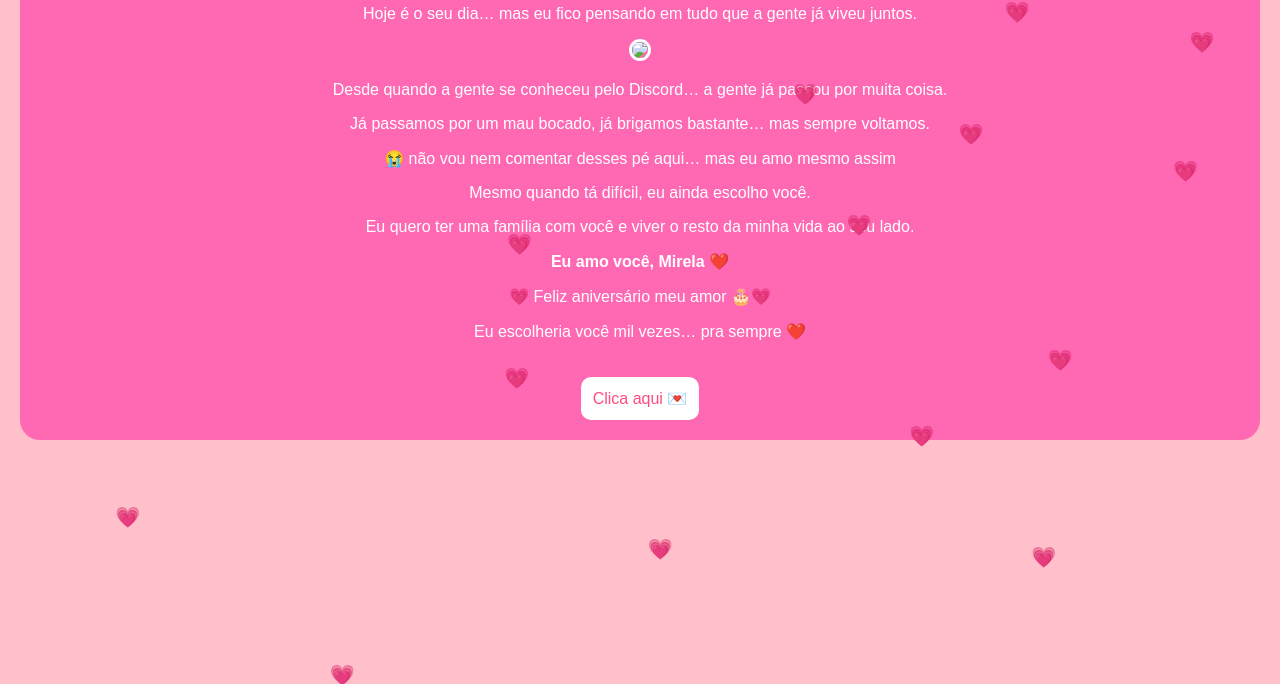
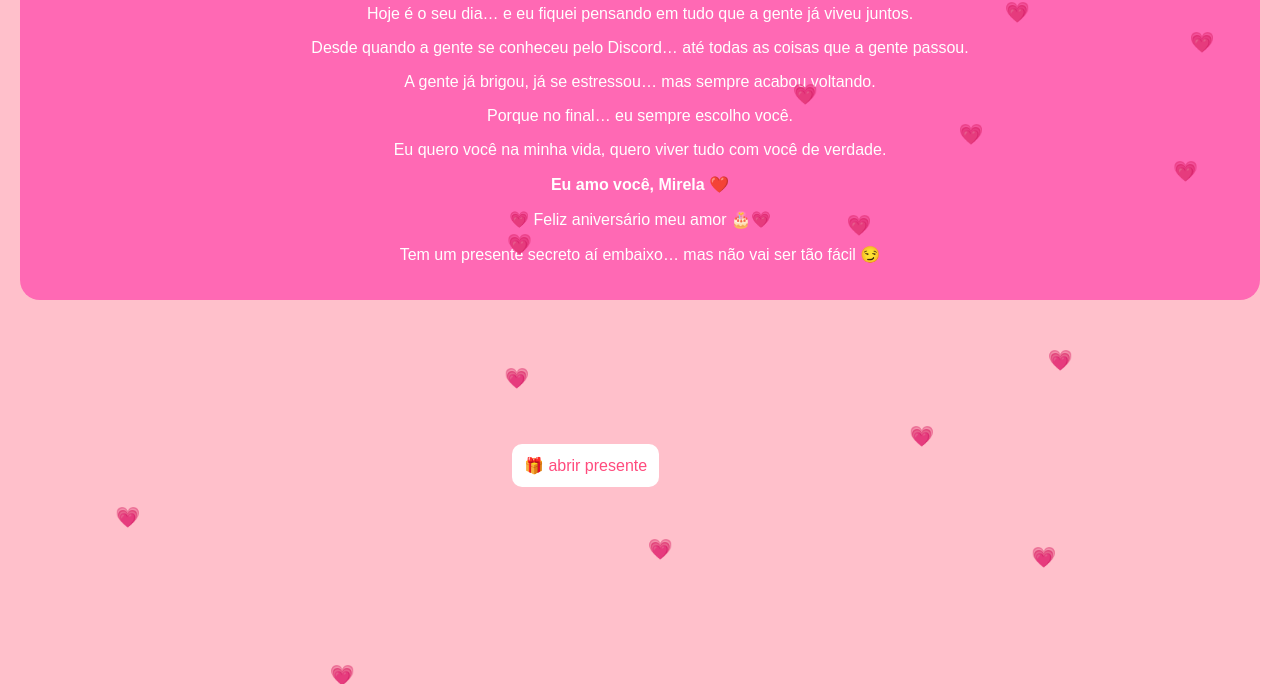
Before and after one commit to dsouzacelldesbloqueio16-svg/dsouzacelldesbloqueio16-svg.github.io, a plain HTML site: page index.html in a window 1280 px wide. Shown: the part 116-800 px from the top of the page. Drawn offline with Linux system fonts and the light colour scheme.

Commit message:
Update index.html

```diff
--- a/index.html
+++ b/index.html
@@ -28,13 +28,14 @@ img {
 }
 
 button {
-  margin-top: 20px;
+  position: absolute;
   padding: 12px;
   border-radius: 10px;
   border: none;
   background: white;
   color: #ff4b7d;
   font-size: 16px;
+  cursor: pointer;
 }
 
 /* CORAÇÕES */
@@ -57,36 +58,50 @@ button {
 
 <h1>💗 Pra você, Mirela 💗</h1>
 
-<p>Hoje é o seu dia… mas eu fico pensando em tudo que a gente já viveu juntos.</p>
+<p>Hoje é o seu dia… e eu fiquei pensando em tudo que a gente já viveu juntos.</p>
 
-<img src="COLOCA_AQUI_A_FOTO">
+<p>Desde quando a gente se conheceu pelo Discord… até todas as coisas que a gente passou.</p>
 
-<p>Desde quando a gente se conheceu pelo Discord… a gente já passou por muita coisa.</p>
+<p>A gente já brigou, já se estressou… mas sempre acabou voltando.</p>
 
-<p>Já passamos por um mau bocado, já brigamos bastante… mas sempre voltamos.</p>
+<p>Porque no final… eu sempre escolho você.</p>
 
-<p>😭 não vou nem comentar desses pé aqui… mas eu amo mesmo assim</p>
-
-<p>Mesmo quando tá difícil, eu ainda escolho você.</p>
-
-<p>Eu quero ter uma família com você e viver o resto da minha vida ao seu lado.</p>
+<p>Eu quero você na minha vida, quero viver tudo com você de verdade.</p>
 
 <p><strong>Eu amo você, Mirela ❤️</strong></p>
 
 <p>💗 Feliz aniversário meu amor 🎂💗</p>
 
-<p>Eu escolheria você mil vezes… pra sempre ❤️</p>
-
-<!-- BOTÃO SURPRESA -->
-<button onclick="abrirSurpresa()">Clica aqui 💌</button>
+<p>Tem um presente secreto aí embaixo… mas não vai ser tão fácil 😏</p>
 
 </div>
 
+<button id="botao" onclick="clicou()">🎁 abrir presente</button>
+
 <script>
-function abrirSurpresa() {
-  window.open("https://canva.link/rm9w5golp1kfd32", "_blank");
+let cliques = 0;
+const botao = document.getElementById("botao");
+
+function clicou() {
+  cliques++;
+
+  if (cliques < 5) {
+    alert("Errou 😈 tenta de novo");
+
+    // botão foge
+    botao.style.top = Math.random() * 80 + "%";
+    botao.style.left = Math.random() * 80 + "%";
+  } else {
+    alert("Agora sim 😏❤️");
+    window.open("https://canva.link/rm9w5golp1kfd32", "_blank");
+  }
 }
 
+// posição inicial
+botao.style.top = "70%";
+botao.style.left = "40%";
+
+/* CORAÇÕES */
 function criarCoracao() {
   const heart = document.createElement("div");
   heart.classList.add("heart");
```
